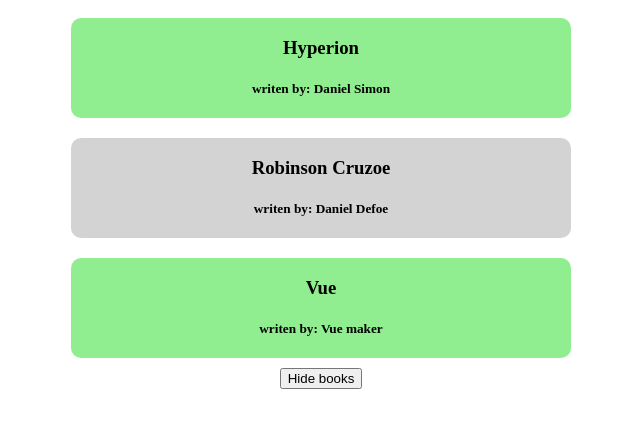
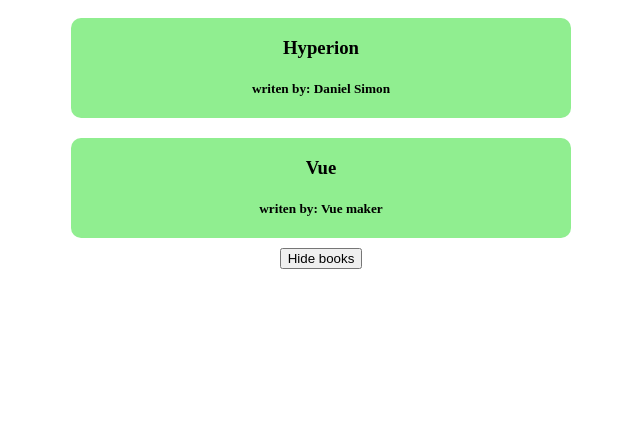
Before and after one commit to 433MHz/vue-learning-20-04-2021, a Vue app: page / in a window 1280 px wide. Shown: the top 428 px of the page, without its empty margins (319-959 px from the left). Built offline with nearby package versions, Linux system fonts and the light colour scheme.

Commit message:
Computed property with filter that throw out from list objects that have been false

```diff
--- a/src/components/learning.vue
+++ b/src/components/learning.vue
@@ -1,10 +1,8 @@
 <template>
     <div>
-        <div v-for="book in books" :key="book.title">
+        <div v-for="book in filteredBooks" :key="book.title">
             <div class="bookDiv" v-if="showBooks" :class="{bookDivFav: book.isFav}" @click="book.isFav = !book.isFav">
-                <div>
-                    <h3>{{book.title}}</h3> <h5> writen by: {{book.author}}</h5>
-                </div>
+                <h3>{{book.title}}</h3> <h5> writen by: {{book.author}}</h5>
             </div>
         </div>
 
@@ -53,6 +51,12 @@ export default {
                 this.link3 = this.link1
             }
         }
+    },
+
+    computed:{
+        filteredBooks(){
+            return this.books.filter((book) => book.isFav)
+        }
     }
 }
 </script>
```
